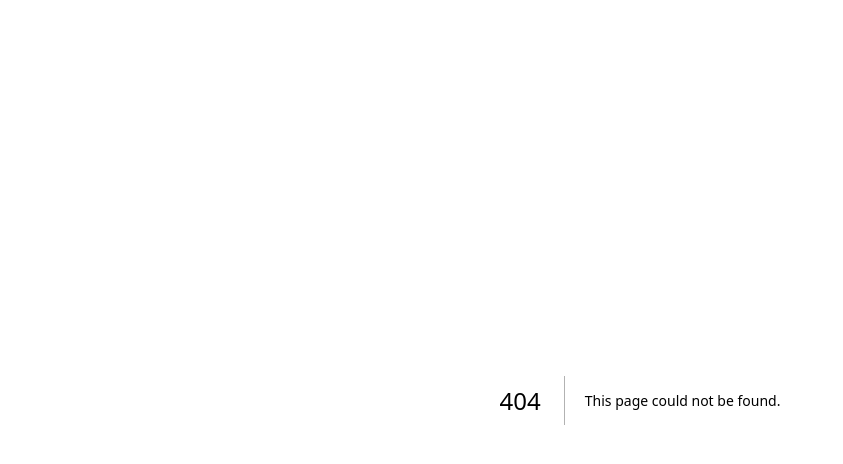
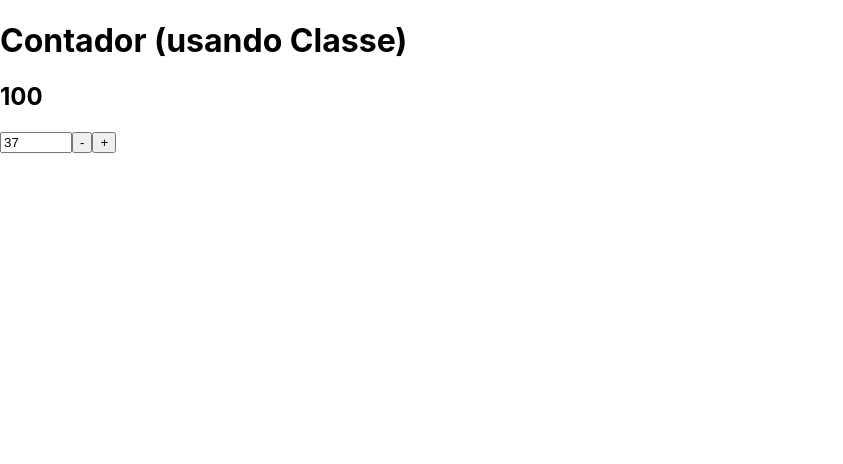
Before and after one commit to naiaragabriela/exercicios, a Next.js app: page /classe/contador in a window 1280 px wide. Before the commit this address had no page. Shown: the top 464 px of the page, without its empty margins (0-843 px from the left). Built offline with nearby package versions, Linux system fonts and the light colour scheme.

Commit message:
Feat: Class-based component

```diff
--- /dev/null
+++ b/components/Contador.jsx
@@ -0,0 +1,46 @@
+import { Component } from "react";
+
+export default class Contador extends Component {
+    state = {
+        numero: this.props.valorInicial ?? 0,
+        passo: this.props.passo ?? 1
+    }
+
+    inc = () => {
+        this.setState({
+            numero: this.state.numero + this.state.passo
+        })
+    }
+
+    dec = () => {
+        this.setState({
+            numero: this.state.numero - this.state.passo
+        })
+    }
+
+    alterarPasso = (ev) => {
+        this.setState({ passo: +ev.target.value })
+    }
+
+    renderForm() {
+        return (
+            <>
+                <input type="number" min={1} max={1000}
+                    value={this.state.passo}
+                    onChange={this.alterarPasso} />
+                <button onClick={this.dec}>-</button>
+                <button onClick={this.inc}>+</button>
+            </>
+        )
+    }
+
+    render() {
+        return (
+            <div>
+                <h1>Contador (usando Classe)</h1>
+                <h2>{this.state.numero}</h2>
+                {this.renderForm()}
+            </div>
+        )
+    }
+}
--- /dev/null
+++ b/pages/classe/contador.jsx
@@ -0,0 +1,13 @@
+import { Component } from "react";
+import Contador from "../../components/Contador"
+
+export default class ContadorPage extends Component {
+
+    render() {
+        return (
+            <>
+                <Contador valorInicial={100} passo={37} />
+            </>
+        )
+    }
+}
```
